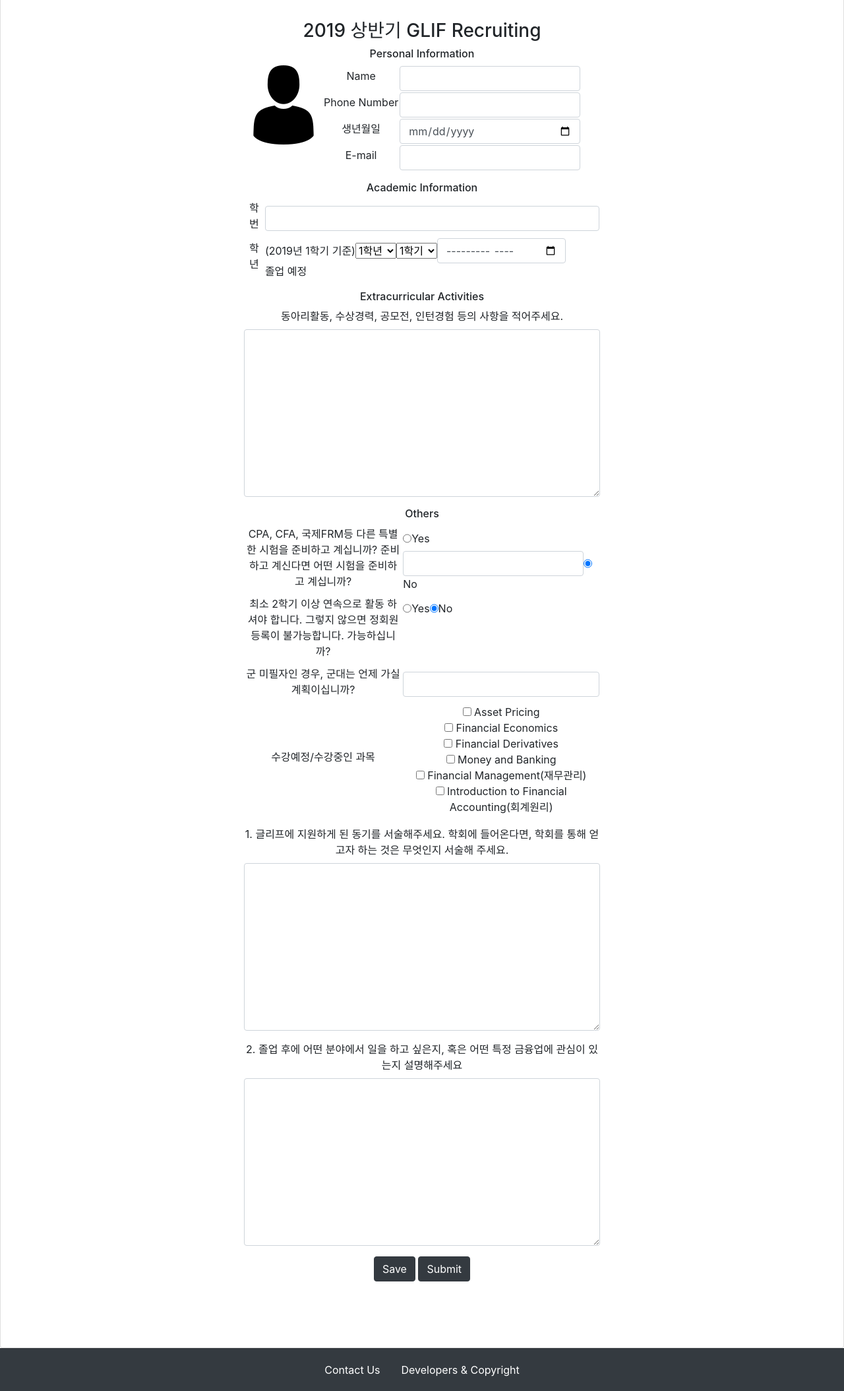
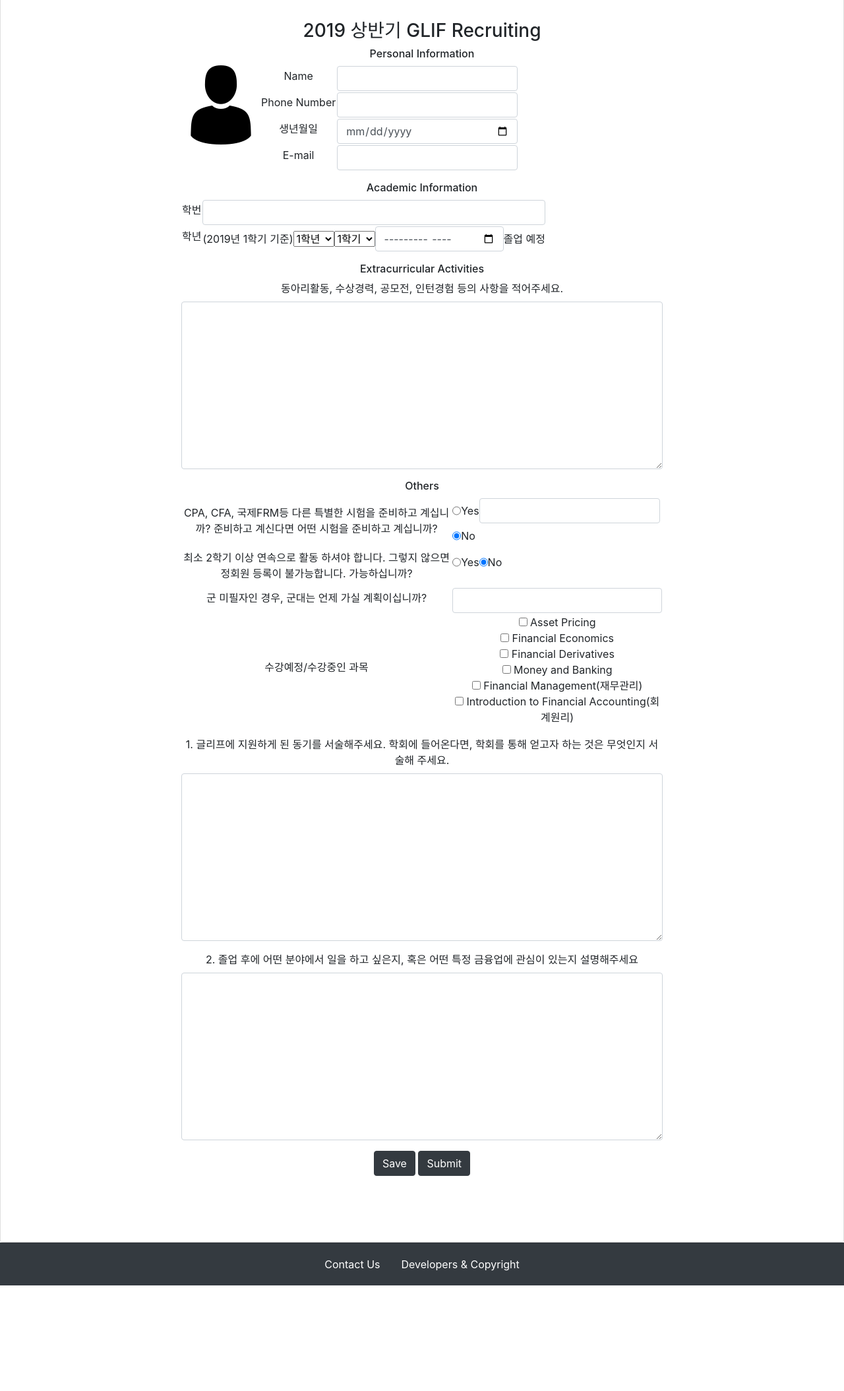
Before and after one commit to dongminkim0220/GLIF_Website_Project, a Django app: page /recruiting/new in a window 1280 px wide. Shown: the part 96-2204 px from the top of the page at 66% size. After the commit the page ends 2044 px from the top, so only its background shows below. Run offline with Django 3.2, Linux system fonts and the light colour scheme; some libraries are stand-ins or nearby versions.

Commit message:
css ch
css ch

```diff
--- a/glifpage/static/css/index.css
+++ b/glifpage/static/css/index.css
@@ -22,6 +22,6 @@
     object-fit: cover;
 }
 
-div.col-md-6.col-sm-6.col-xs-12 {
+div.col-md-8.col-sm-8.col-xs-12 {
     margin: auto;
 }
--- a/glifpage/templates/glifpage/recruiting/new.html
+++ b/glifpage/templates/glifpage/recruiting/new.html
@@ -6,7 +6,7 @@
 
 <div class="container">
     <div class="row">
-        <div class="col-md-6 col-sm-6 col-xs-12">
+        <div class="col-md-8 col-sm-8 col-xs-12">
 
             <h3>2019 상반기 GLIF Recruiting</h3>
 
```
